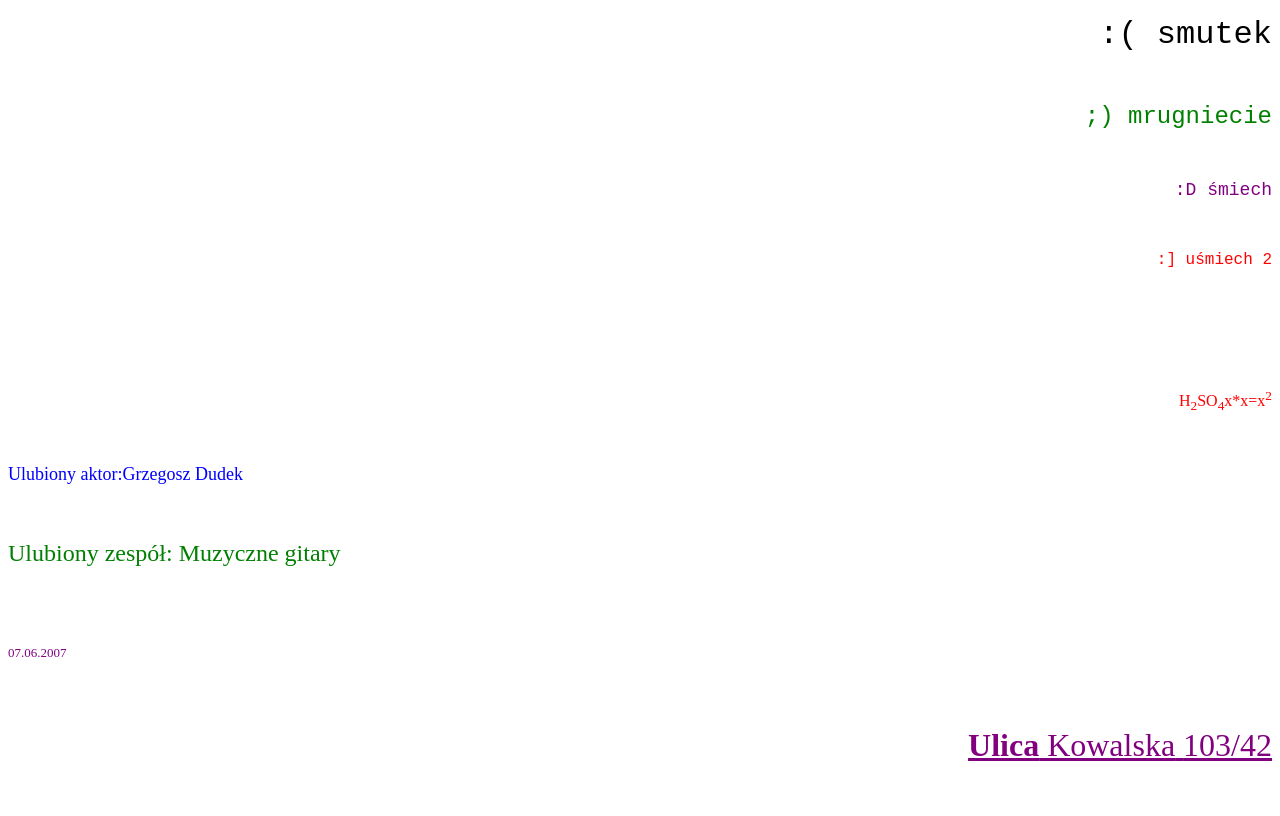
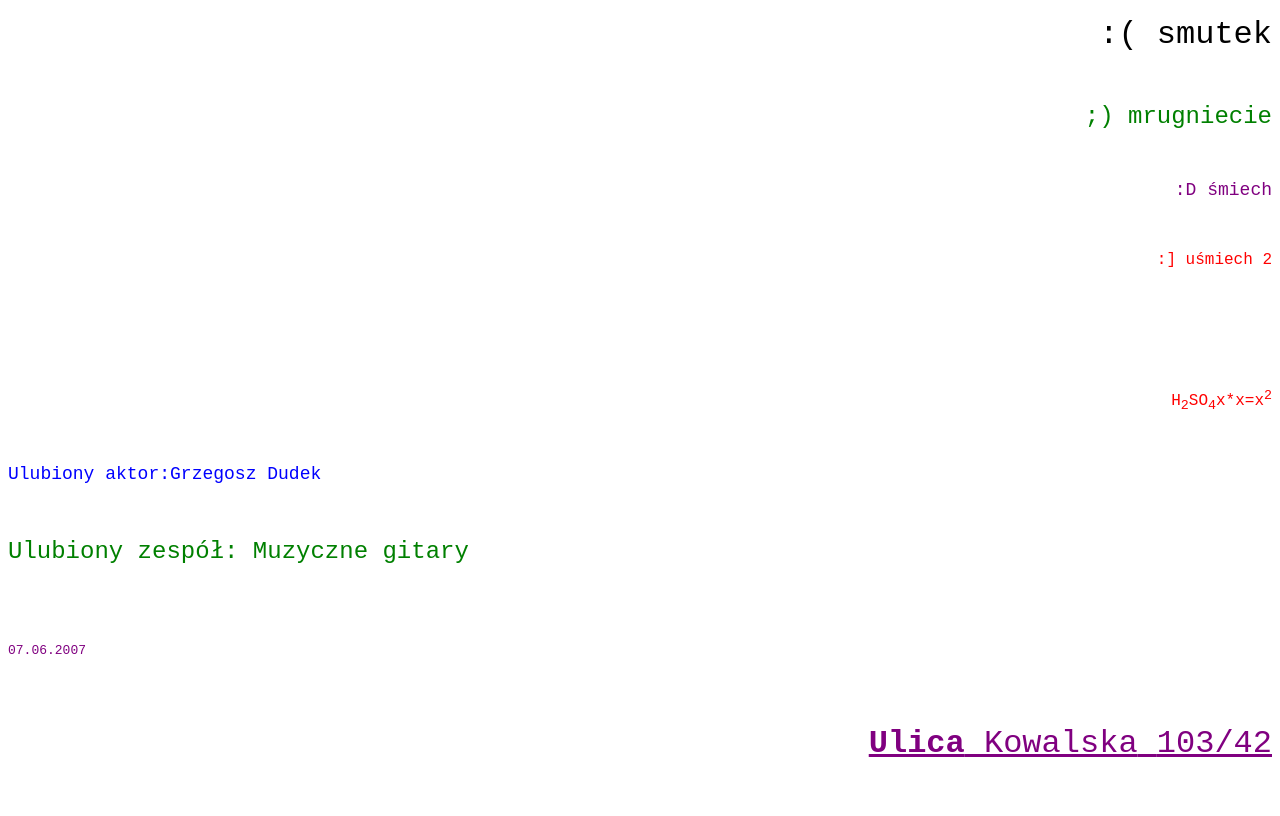
Before and after one commit to NapewnoScibi/PierwszaStrona, a plain HTML site: page index.html in a window 1280 px wide. Shown: the part 1144-1960 px from the top of the page. Drawn offline with Linux system fonts and the light colour scheme.

Commit message:
Update index.html

```diff
--- a/index.html
+++ b/index.html
@@ -25,10 +25,10 @@
 <p align="right"> <font color="purple" size="4" face="Courier New"> :D śmiech </font> </p> <br>
 <p align="right"> <font color="red" size="3" face="Courier New"> :] uśmiech 2 </font> </p> <br>
 <p align="right"> <font color="white" size="2" face="Courier New"> :} uśmiech 3 </font> </p> <br>
-<center> <p align="right"> <font color="red"  size="3"> H<sub>2</sub>SO<sub>4</sub>x*x=x<sup>2</sup> <p> </center><br>
-<center> <p align="left">  <font color="blue"  size="4"> Ulubiony aktor:Grzegosz Dudek <p> </center> <br>
-<center> <p align="left">  <font color="green" size="5">  Ulubiony zespół: Muzyczne gitary <p> </center> <br>
-<center> <p align="left">  <font color="purple" size="2">  07.06.2007 <p> </center> <br>
-<center> <p align="right"> <font color="purple" size=6"> <u><b>Ulica</b><c> Kowalska</c> <d>103/42</d></u> </p> </center> <br>
+<center> <p align="right"> <font color="red"  size="3" face="Courier New"> H<sub>2</sub>SO<sub>4</sub>x*x=x<sup>2</sup> <p> </center><br>
+<center> <p align="left">  <font color="blue"  size="4" face="'Courier New'"> Ulubiony aktor:Grzegosz Dudek <p> </center> <br>
+<center> <p align="left">  <font color="green" size="5" face="'Courier New'">  Ulubiony zespół: Muzyczne gitary <p> </center> <br>
+<center> <p align="left">  <font color="purple" size="2" face="'Courier New'">  07.06.2007 <p> </center> <br>
+<center> <p align="right"> <font color="purple" size=6"  face="'Courier New'"> <u><b>Ulica</b><c> Kowalska</c> <d>103/42</d></u> </p> </center> <br>
 </body>
 </html>
```
